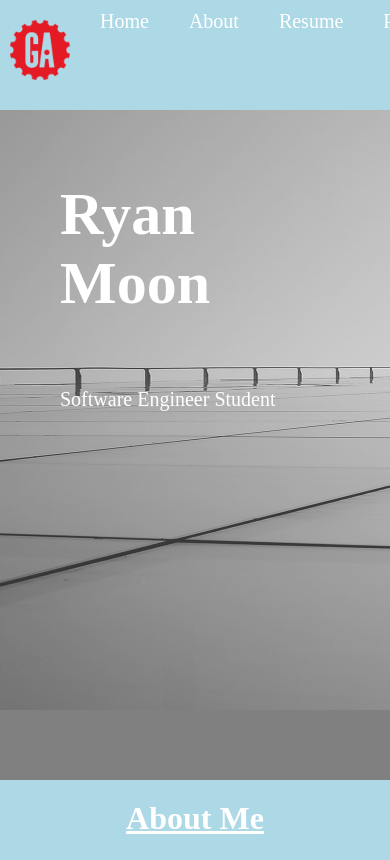
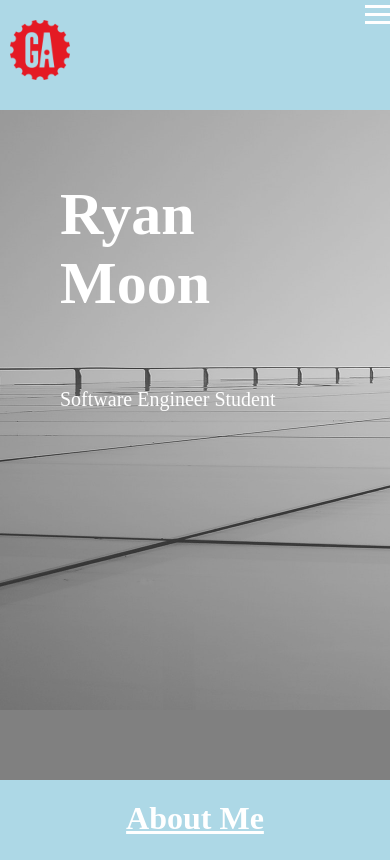
Before and after one commit to ryanmoon19/myPorfolioProject, a plain HTML site: page project1/index1.html in a window 390 px wide. Shown: the top 860 px of the page. Drawn offline with nearby package versions, Linux system fonts and the light colour scheme.

Commit message:
cant figure out jquery/js

```diff
--- a/project1/index1.html
+++ b/project1/index1.html
@@ -17,13 +17,18 @@
       <img src="images/galogo.png">
     </div>
     <nav class="nav-bar">
-      <ul>
-        <li><a href="#">Home</a></li>
-        <li><a href="#about">About</a></li>
-        <li><a href="#resume">Resume</a></li>
-        <li><a href="#portfolio">Portfolio</a></li>
-        <li><a href="#contact">Contact</a></li>
+      <ul class="nav-menu">
+        <li class="nav-item"><a href="#" class="nav-link">Home</a></li>
+        <li class="nav-item"><a href="#about" class="nav-link">About</a></li>
+        <li class="nav-item"><a href="#resume" class="nav-link">Resume</a></li>
+        <li class="nav-item"><a href="#portfolio" class="nav-link">Portfolio</a></li>
+        <li class="nav-item"><a href="#contact" class="nav-link">Contact</a></li>
       </ul>
+      <div class="hamburger">
+        <span class="bar"></span>
+        <span class="bar"></span>
+        <span class="bar"></span>
+      </div>
     </nav>
   </header>
 
--- a/project1/portfolio.js
+++ b/project1/portfolio.js
@@ -0,0 +1,14 @@
+$(() => {
+  const $hamburgermenu = $('.hamburger')
+  const $navmenu = $('.nav-menu')
+
+  $hamburgermenu.addEventListener('click', () => {
+    $hamburgermenu.classList.toggle('active');
+    $navmenu.classList.toggle('active');
+  })
+
+  $('<.nav-link>').forEach(n => n.addEventListener('click' () => {
+    $hamburgermenu.classList.remove('active');
+    $navmenu.classList.remove('active');
+  }))
+})
--- a/project1/styles.css
+++ b/project1/styles.css
@@ -11,6 +11,25 @@ header{
   justify-content: space-between;
   background-color: lightblue;
   height: 110px;
+}
+.nav-link{
+  transition: 0.7s;
+}
+.nav-link:hover{
+  color:red;
+}
+.hamburger{
+  display: none;
+  cursor: pointer;
+}
+.bar{
+  display: block;
+  width: 25px;
+  height: 3px;
+  margin: 5px auto;
+  -webkit-transition: all 0.3s ease-in-out;
+  transition: all 0.3s ease-in-out;
+  background-color: white;
 }
 .nav-bar ul{
   display: flex;
@@ -178,3 +197,30 @@ form input, form textarea{
 .show_content h3, p{
   opacity: 1;
 }
+
+
+@media(max-width: 768px){
+  .hamburger{
+    display: block;
+  }
+
+  .nav-menu{
+    position: fixed;
+    left: -100%;
+    top: 70px;
+    gap: 0;
+    flex-direction: column;
+    background-color: red;
+    width: 100%;
+    text-align: center;
+    transition: 0.4s;
+  }
+
+  .nav-item{
+    margin: 16px 0;
+  }
+
+  .nav-menu.active{
+    left: 0;
+  }
+}
```
Also changed, not shown: project1/images/navhamburger.png (added).
